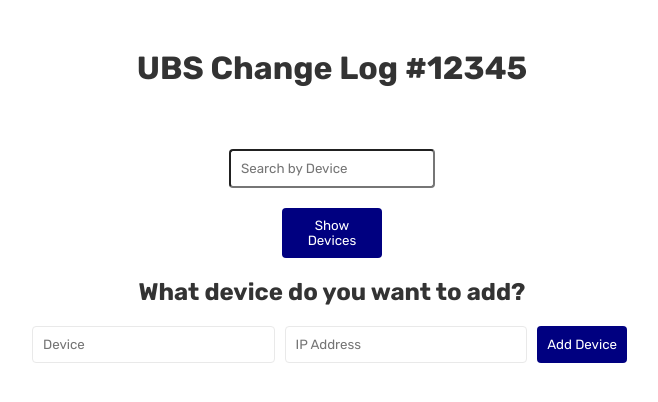
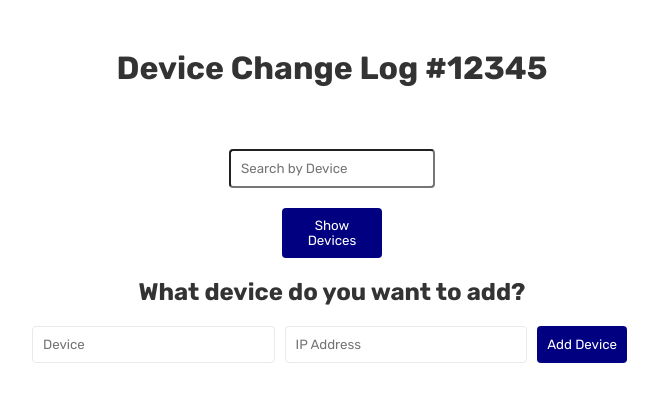
Before and after one commit to brethogan2000/FastApi, a FastAPI app: page / in a window 1280 px wide. Shown: the top 402 px of the page, without its empty margins (308-966 px from the left). Run offline with FastAPI, Linux system fonts and the light colour scheme.

Commit message:
Update index.html

```diff
--- a/FastApi/Templates/index.html
+++ b/FastApi/Templates/index.html
@@ -1,13 +1,13 @@
 <!DOCTYPE html>
 <html>
    <head>
-      <title>UBS Change Log #12345 </title>
+      <title>Device Change Log #12345 </title>
        <script src="https://unpkg.com/htmx.org@2.0.2" integrity="sha384-Y7hw+L/jvKeWIRRkqWYfPcvVxHzVzn5REgzbawhxAuQGwX1XWe70vji+VSeHOThJ" crossorigin="anonymous"></script>
       <link rel="stylesheet" href="{{ url_for('static', path='styles.css') }}">
     </head>
     <body>
       <header>
-        <h1>UBS Change Log #12345 </h1>
+        <h1>Device Change Log #12345 </h1>
       </header>
 
       <main>
```
